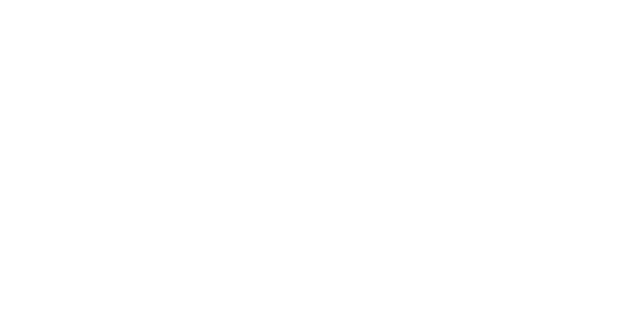
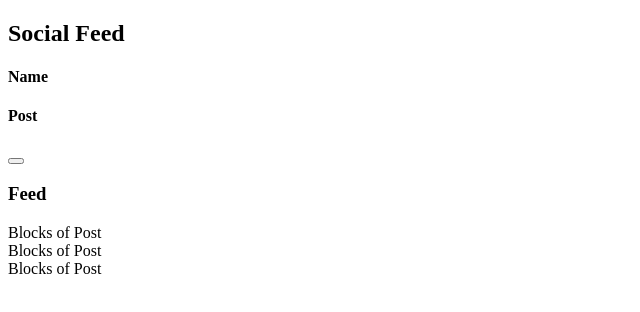
Before and after one commit to mikefocken/soicial_feed-project, a React (Create React App) app: page / in a window 1280 px wide. Shown: the top 312 px of the page, without its empty margins (0-640 px from the left). Built offline with nearby package versions, Linux system fonts and the light colour scheme.

Commit message:
create components

```diff
--- a/src/App.jsx
+++ b/src/App.jsx
@@ -1,7 +1,16 @@
 import "./App.css";
+import Header from "./components/Header/Header";
+import CPostForm from "./components/CPostForm/CPostForm";
+import PostList from "./components/PostList/PostList";
 
 function App() {
-  return <div className="App"></div>;
+  return (
+    <div className="App">
+      <Header />
+      <CPostForm/>
+      <PostList />
+    </div>
+  );
 }
 
 export default App;
--- /dev/null
+++ b/src/components/CPostForm/CPostForm.jsx
@@ -0,0 +1,11 @@
+const PostList = ({}) => {
+  return (
+    <div>
+      <h4>Name</h4>
+      <h4>Post</h4>
+      <button />
+    </div>
+  );
+};
+
+export default PostList;
--- /dev/null
+++ b/src/components/PostList/PostList.jsx
@@ -0,0 +1,12 @@
+const PostList = ({}) => {
+  return (
+    <div>
+      <h3>Feed</h3>
+      <div>Blocks of Post</div>
+      <div>Blocks of Post</div>
+      <div>Blocks of Post</div>
+    </div>
+  );
+};
+
+export default PostList;
```
Also changed, not shown: src/components/Post/Post.jsx (added).
